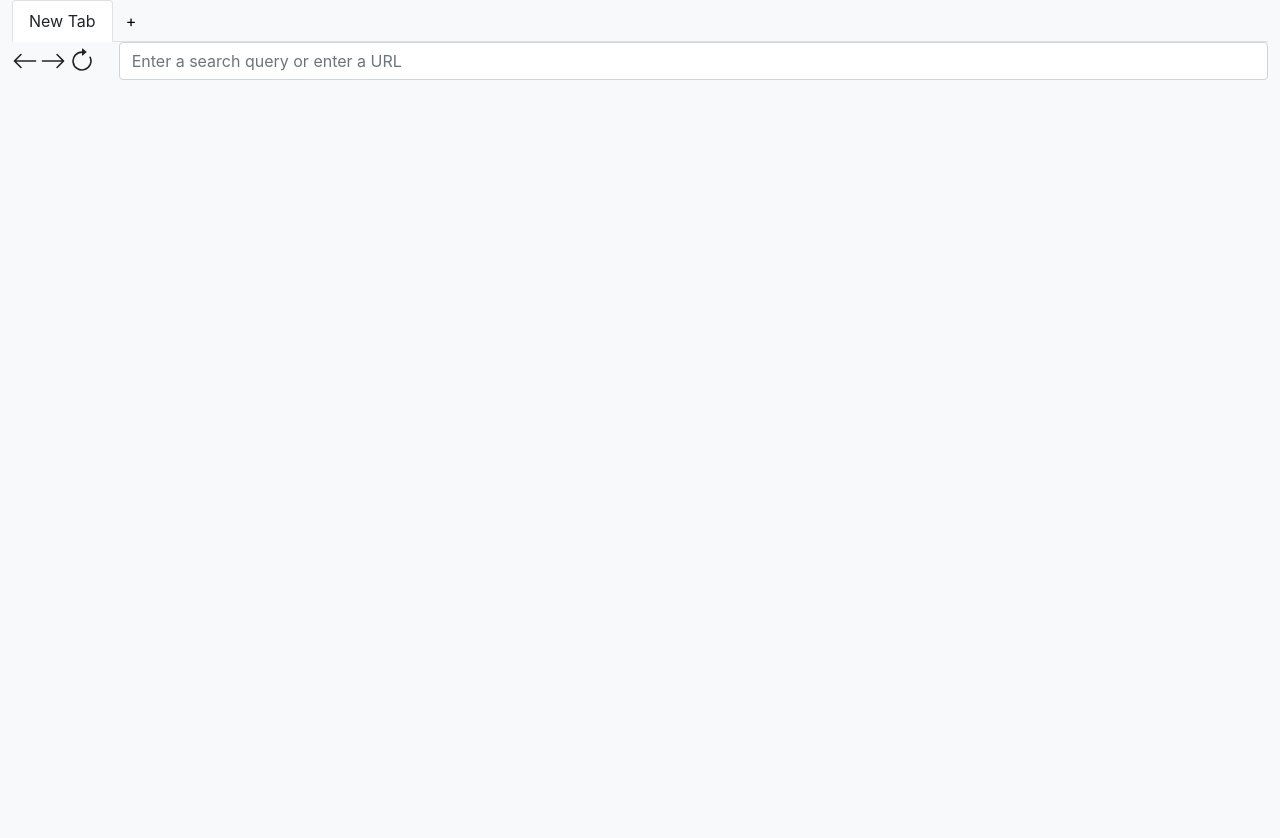
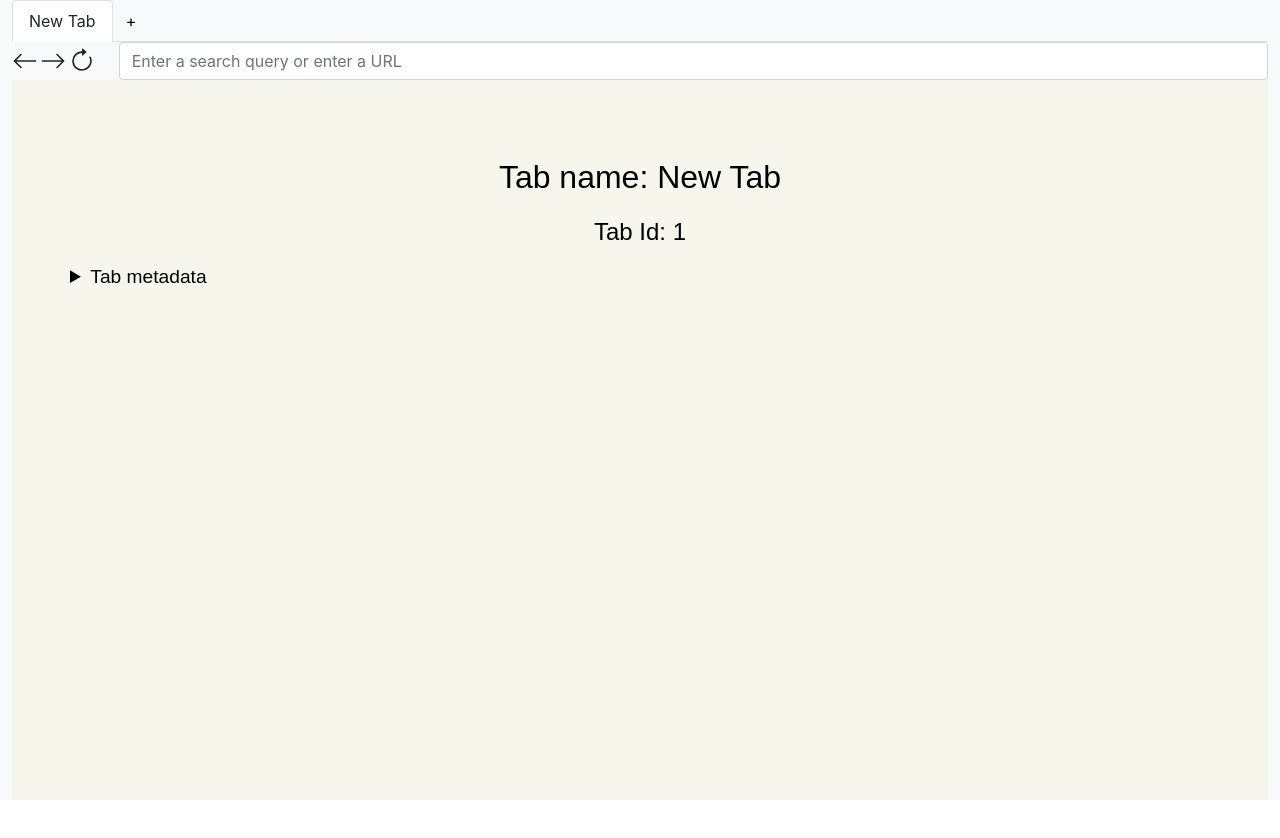
Before and after one commit to Hexlet/jsbrowser, a React (Create React App) app: page / in a window 1280 px wide. Shown: the top 838 px of the page. After the commit the page ends 800 px from the top, so only its background shows below. Built offline with nearby package versions, Linux system fonts and the light colour scheme.

Commit message:
add iframe template

```diff
--- a/src/App.jsx
+++ b/src/App.jsx
@@ -4,8 +4,8 @@ import Header from './components/Header.jsx';
 
 function App() {
   return (
-    <div className="App">
-      <Container fluid className="bg-light">
+    <div className="App overflow-hidden">
+      <Container fluid className="bg-light vh-100 d-flex flex-column">
         <Header />
       </Container>
     </div>
--- a/src/components/Header.jsx
+++ b/src/components/Header.jsx
@@ -1,10 +1,10 @@
 import React from 'react';
-import {
-  Tab, Row, Col,
-} from 'react-bootstrap';
+import { Tab, Row, Col } from 'react-bootstrap';
 import { ArrowLeft, ArrowRight, ArrowClockwise } from 'react-bootstrap-icons';
 import Tabs from './Tabs.jsx';
 import Search from './Search.jsx';
+
+import TabsContent from './TabsContent.jsx';
 
 const Header = () => (
   <Tab.Container id="left-tabs-example" defaultActiveKey="first">
@@ -20,8 +20,8 @@ const Header = () => (
       </Col>
     </Row>
 
-    <Tab.Content className="min-vh-100">
-      <Tab.Pane />
+    <Tab.Content className="flex-fill">
+      <TabsContent />
     </Tab.Content>
   </Tab.Container>
 );
--- /dev/null
+++ b/src/components/IframeTemplate.jsx
@@ -0,0 +1,32 @@
+import React from 'react';
+
+const getHTMLTemplate = (tabData) => (
+  `<!DOCTYPE html>
+  <html lang="en">
+  <head>
+    <meta charset="UTF-8">
+    <meta name="viewport" content="width=device-width, initial-scale=1.0">
+    <title>IFrame-${tabData.id}</title>
+    <style>
+      body { font-family: sans-serif; background-color: hsl(50, 40%, 95%); padding: 50px; }
+      h1, h2 { text-align: center; font-weight: normal; }
+      details { font-size: 1rem; }
+      details summary { font-size: 1.2em; }
+    </style>
+  </head>
+  <body>
+    <h1>Tab name: ${tabData.name}</h1>
+    <h2>Tab Id: ${tabData.id}</h2>
+    <details>
+      <summary>Tab metadata</summary>
+      <pre>${JSON.stringify(tabData, null, 4)}</pre>
+    </details>
+  </body>
+  </html>`
+);
+
+const IframeTemplate = ({ tabData }) => (
+  <iframe srcDoc={getHTMLTemplate(tabData)} title={tabData.name} width="100%" height="100%" />
+);
+
+export default IframeTemplate;
--- /dev/null
+++ b/src/components/TabsContent.jsx
@@ -0,0 +1,28 @@
+import React from 'react';
+import { TabPane } from 'react-bootstrap';
+import { useSelector } from 'react-redux';
+import * as selectors from '../selectors';
+
+// iframe template for development
+import IframeTemplate from './IframeTemplate.jsx';
+
+const TabsContent = () => {
+  const activeTabId = useSelector(selectors.activeTabIdSelector);
+  const tabList = useSelector(selectors.tabsListSelector);
+
+  return (
+    <>
+      {tabList.map((tabData) => {
+        const isActive = tabData.id === activeTabId;
+
+        return (
+          <TabPane active={isActive} key={tabData.id} className="h-100">
+            <IframeTemplate tabData={tabData} />
+          </TabPane>
+        );
+      })}
+    </>
+  );
+};
+
+export default TabsContent;
```
